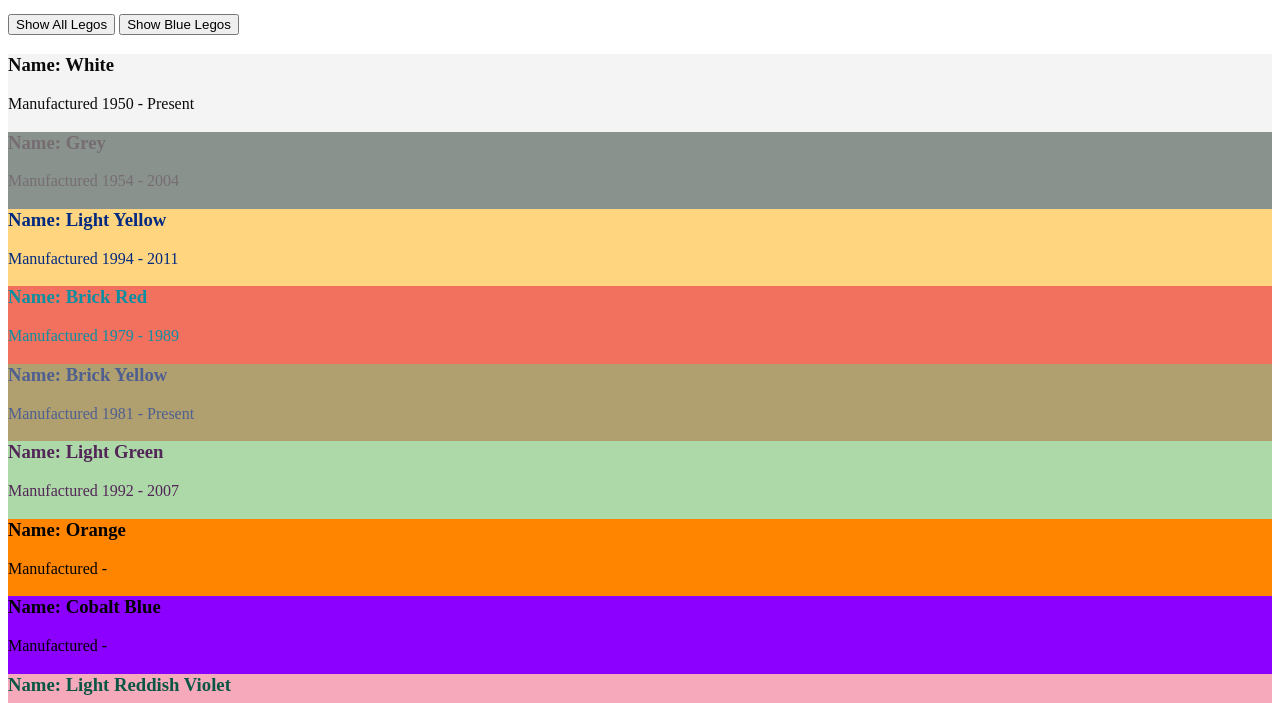
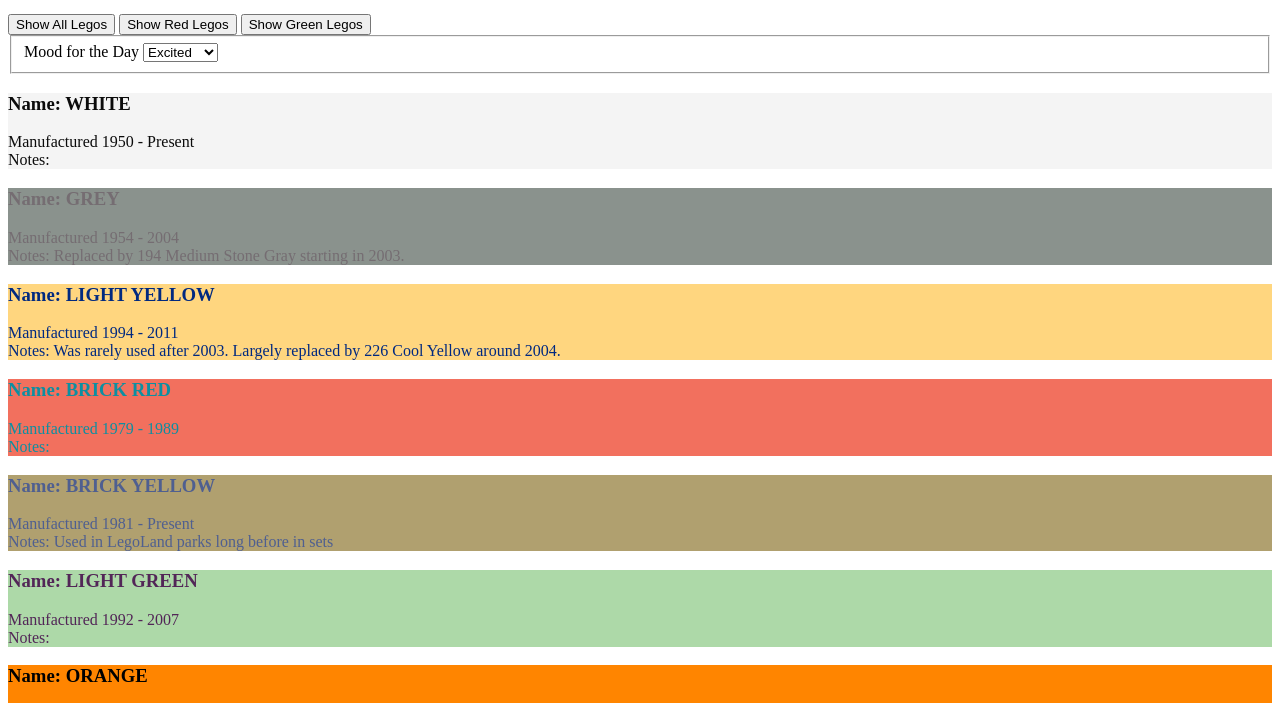
Before and after one commit to nss-day-cohort-47/everything-is-awesome-jrossgage, a plain HTML site: page index.html in a window 1280 px wide. Both pictures are taken after a click on the button "Show All Legos". Shown: the part 78-781 px from the top of the page. Drawn offline with Linux system fonts and the light colour scheme.

Commit message:
First commit. Accomplished first 4 tickets.

```diff
--- a/index.html
+++ b/index.html
@@ -13,7 +13,17 @@
     <h1>Everything is Awesome</h1><small>The Builders' Blocks Details</small>
     <nav>
       <button id="showAll">Show All Legos</button>
-      <button id="showBlue">Show Blue Legos</button>
+      <button id="showRed">Show Red Legos</button>
+      <button id="showGreen">Show Green Legos</button>
+      <fieldset>
+        <label for="brickDropDown">Mood for the Day</label>
+        <select type="text" name="mood" id="mood">
+            <option>Excited</option>
+            <option>Content</option>
+            <option>Neutral</option>
+            <option>Troubled</option>
+        </select>
+    </fieldset>
     </nav>
   </header>
   <main>
--- a/scripts/helpers.js
+++ b/scripts/helpers.js
@@ -24,3 +24,7 @@ export const invertColor = (hex) => {
 	var zeros = new Array(len).join('0');
 	return (zeros + str).slice(-len);
   }
+
+  export const brickUpperCase = (brick) =>{
+	 return brick.toUpperCase();
+  }
--- a/scripts/legos/LegoData.js
+++ b/scripts/legos/LegoData.js
@@ -1,14 +1,15 @@
-let apiLegos = [];
+let apiLegos = [];      //apiLegos is declared storing an empty array. This variable is accessible to the functions below.
 
-export const useLegos = () => {
-  return [...apiLegos]
+export const useLegos = () => {   //useLegos function is declared
+  return [...apiLegos]            //returns a copy of apiLegos
 }
 
-export const loadLegos = () => {
-  return fetch("../data/lego-colors.json")
-    .then(response => response.json())
-    .then((legoArray) => {
-      apiLegos = legoArray.LegoColorss;
-      return legoArray.LegoColorss;
+//Pulls LegoColorss data from the api. LegoColorss is the complete array of objects.
+export const loadLegos = () => {          //declares loadLego function with no parameter
+  return fetch("../data/lego-colors.json")    //returns a fetch call for the lego colors json
+    .then(response => response.json())      //after fetch call is completed, data is stored in response then put into json format
+    .then((parsedResponse) => {                //after json() method is completed, data is stored in legoArray
+      apiLegos = parsedResponse.LegoColorss;   //apiLegos is set to legoArray.LegoColorss
+      return parsedResponse.LegoColorss;       //returns legoArray.LegoColorss.
     })
 };
--- a/scripts/legos/LegoDetail.js
+++ b/scripts/legos/LegoDetail.js
@@ -1,10 +1,13 @@
 import { invertColor } from './../helpers.js';
+import { brickUpperCase } from "./../helpers.js";
 
 export const LegoDetail = (brick) => {
 
   let block = `<section class="block-wrapper" style="background-color:#${brick.ColorHex}">
-              <h3>Name: ${brick.LegoName}</h3>
+              <h3>Name: ${brickUpperCase(brick.LegoName)}</h3>
               <div class="block-years">Manufactured ${brick.YearFrom} - ${brick.YearTo}</div>
+              <div class="block-notes">Notes: ${brick.Notes}</div>
+              </section>
               `;
   const link = brick.ColorstreamLinkImage;
   if (link) {
--- a/scripts/main.js
+++ b/scripts/main.js
@@ -2,32 +2,37 @@ console.log("hello beautiful")
 import { loadLegos, useLegos } from './legos/LegoData.js'
 import { makeLegoList } from './legos/LegoList.js';
 
-const navElement = document.querySelector("nav");
+//find location on the DOM
+const navElement = document.querySelector("nav");  //designating navElement as "nav" location on html (under the <h1>)
 
-navElement.addEventListener("click", (event) => {
-	if (event.target.id === "showBlue") {
-		filterLegos("Blue")
-	} else if (event.target.id === "showAll") {
-		makeLegoList(useLegos())
-	}
-})
-
-const filterLegos = (whatFilter) => {
-	const filterArray = useLegos().filter(singleLego => {
-		if (singleLego.LegoName.includes(whatFilter)) {
-			return singleLego;
+//Add click event Listener for nav buttons
+navElement.addEventListener("click", (event) => {     //adding a click event listener to the navElement
+	if (event.target.id === "showRed") {				//conditional statement targeting "showBlue" id (the blue button id). Saying if the "click" event happens on the "showBlue" target.
+		filterLegos("Red")}
+	else if (event.target.id === "showGreen") {				//conditional statement targeting "showBlue" id (the blue button id). Saying if the "click" event happens on the "showBlue" target.
+			filterLegos("Green") 						//Calls function filterLegos accepting a parameter of "Blue". *Why is Blue a string here*??
+  } else if (event.target.id === "showAll") {			//else if conditional statement targeting "showAll" id (the showAll button). *Is this just a method to keep the code dry?*
+			makeLegoList(useLegos())						//Calls function makeLegoList accepting a parameter of the function useLegos
 		}
 	})
+
+//accepts click event listener for blue button. Filters list for blue legos
+const filterLegos = (whatFilter) => {					//declares filterLegos function with a parameter of whatFilter
+	const filterArray = useLegos().filter(singleLego => {	//declares filterArray variable storing useLego function with a filter method.
+		if (singleLego.LegoName.includes(whatFilter)) {		//inside the filter method return, singleLego is the parameter.
+			return singleLego;								//An if statement designating the singleLego (the parameter storing filtered information from useLegos()) LegoName key value.
+		}													//a method function .includes is called on the key value accepting whatFilter parameter (outside input)
+	})														//makeLegoList is called accepting the filterArray information.
 	makeLegoList(filterArray);
 }
 
-
-const startEIA = () => {
-	loadLegos()
-	.then(legoArray => {
-		makeLegoList(legoArray)
-	})
+//What is this??
+const startEIA = () => {								//declares startEIA function with no parameter (no outside input)
+	loadLegos()											//return calls loadLego function
+		.then(legoArray => {								//after loadLego has been completed, the response (legoArray) is inputted into makeLegoList function
+			makeLegoList(legoArray)
+		})
 
 }
 
-startEIA();
+startEIA();										//startEIA is called.
```
